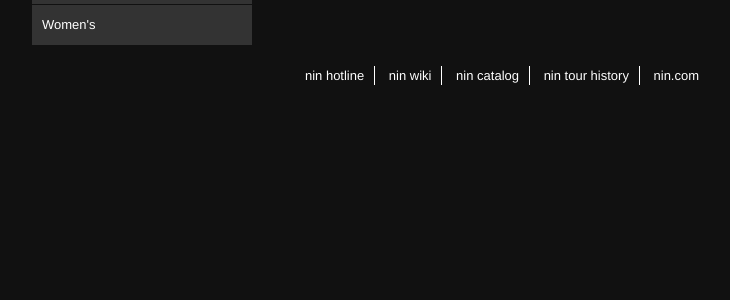
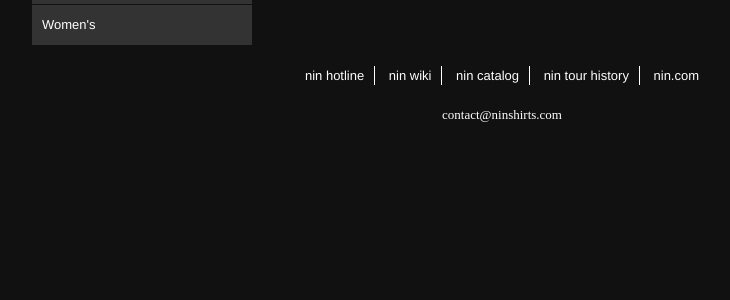
Before and after one commit to bgalbraith/ninshirts, a Django app: page / in a window 1280 px wide. Shown: the part 338-638 px from the top of the page, without its empty margins (138-868 px from the left). Run offline with Django 3.2, Linux system fonts and the light colour scheme; data comes from the database, SQL or seed files in the repository; some libraries are stand-ins or nearby versions.

Commit message:
contact email

```diff
--- a/ninshirts/templates/catalog/base.html
+++ b/ninshirts/templates/catalog/base.html
@@ -54,6 +54,7 @@
         <li><a href="http://www.nintourhistory.com">nin tour history</a></li>
         <li class="last"><a href="http://www.nin.com">nin.com</a></li>
     </ul>
+    <p><a href="mailto:contact@ninshirts.com">contact@ninshirts.com</a></p>
 
 </div>
 </div>
```
